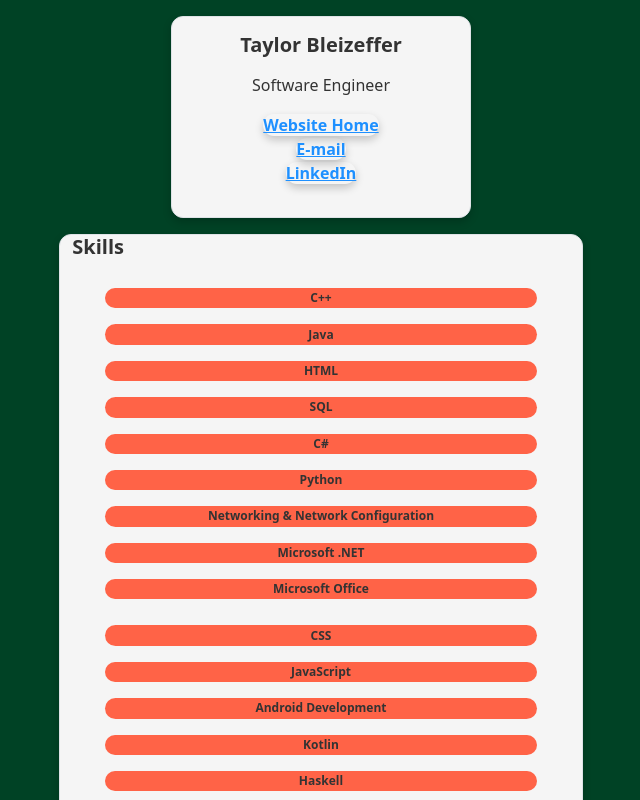
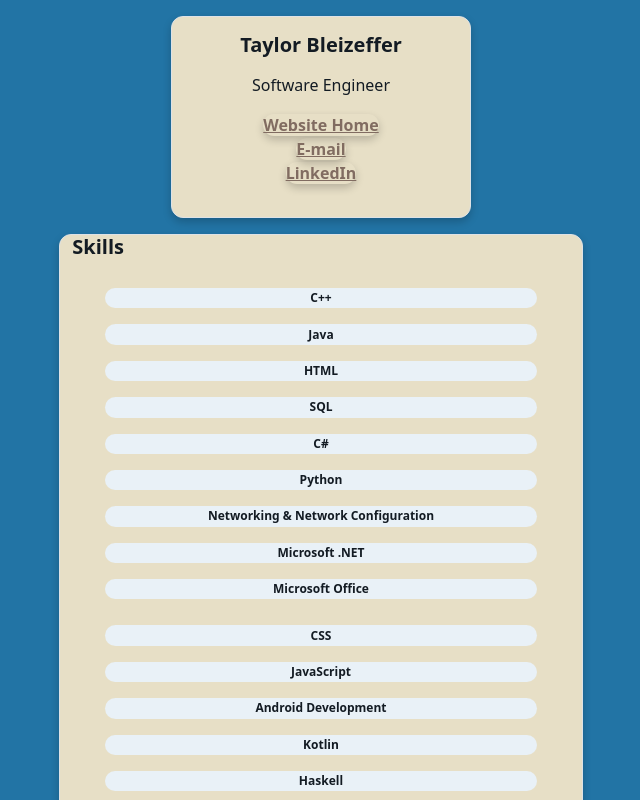
Before and after one commit to tbzeff/my-portfolio, a React (Create React App) app: page /resume in a window 1280 px wide. Shown: the top 800 px of the page, without its empty margins (319-959 px from the left). Built offline with nearby package versions, Linux system fonts and the light colour scheme.

Commit message:
Chose colors I liked better

```diff
--- a/src/App.css
+++ b/src/App.css
@@ -8,11 +8,11 @@
 }
 
 :root {
-  --primary-color: #004225; /* Dark green, or any color you prefer */
-  --secondary-color: #f5f5f5; /* Light gray or background color */
-  --accent-color: #ff6347; /* Accent color, e.g., red */
-  --text-color: #333; /* General text color */
-  --link-color: #1e90ff; /* Link color */
+  --primary-color: #2274a5; /* Dark green, or any color you prefer */
+  --secondary-color: #e7dfc6; /* Light gray or background color */
+  --accent-color: #e9f1f7; /* Accent color, e.g., red */
+  --text-color: #131b23; /* General text color */
+  --link-color: #816c61; /* Link color */
 }
 
 .cprimary {
--- a/src/styles/Resume.css
+++ b/src/styles/Resume.css
@@ -8,11 +8,11 @@
 }
 
 :root {
-  --primary-color: #004225; /* Dark green, or any color you prefer */
-  --secondary-color: #f5f5f5; /* Light gray or background color */
-  --accent-color: #ff6347; /* Accent color, e.g., red */
-  --text-color: #333; /* General text color */
-  --link-color: #1e90ff; /* Link color */
+  --primary-color: #2274a5; /* Dark green, or any color you prefer */
+  --secondary-color: #e7dfc6; /* Light gray or background color */
+  --accent-color: #e9f1f7; /* Accent color, e.g., red */
+  --text-color: #131b23; /* General text color */
+  --link-color: #816c61; /* Link color */
 }
 
 .cprimary {
```
